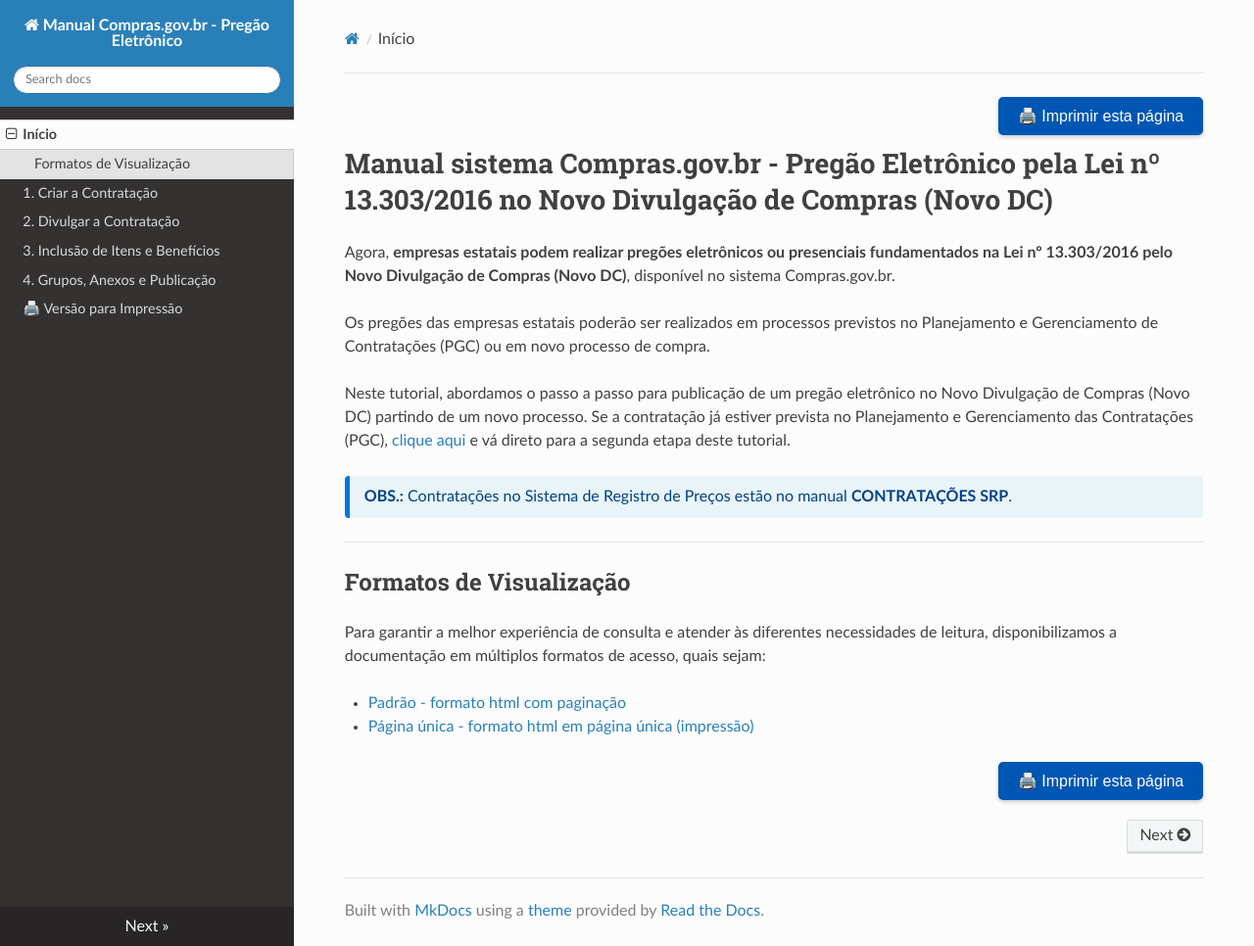
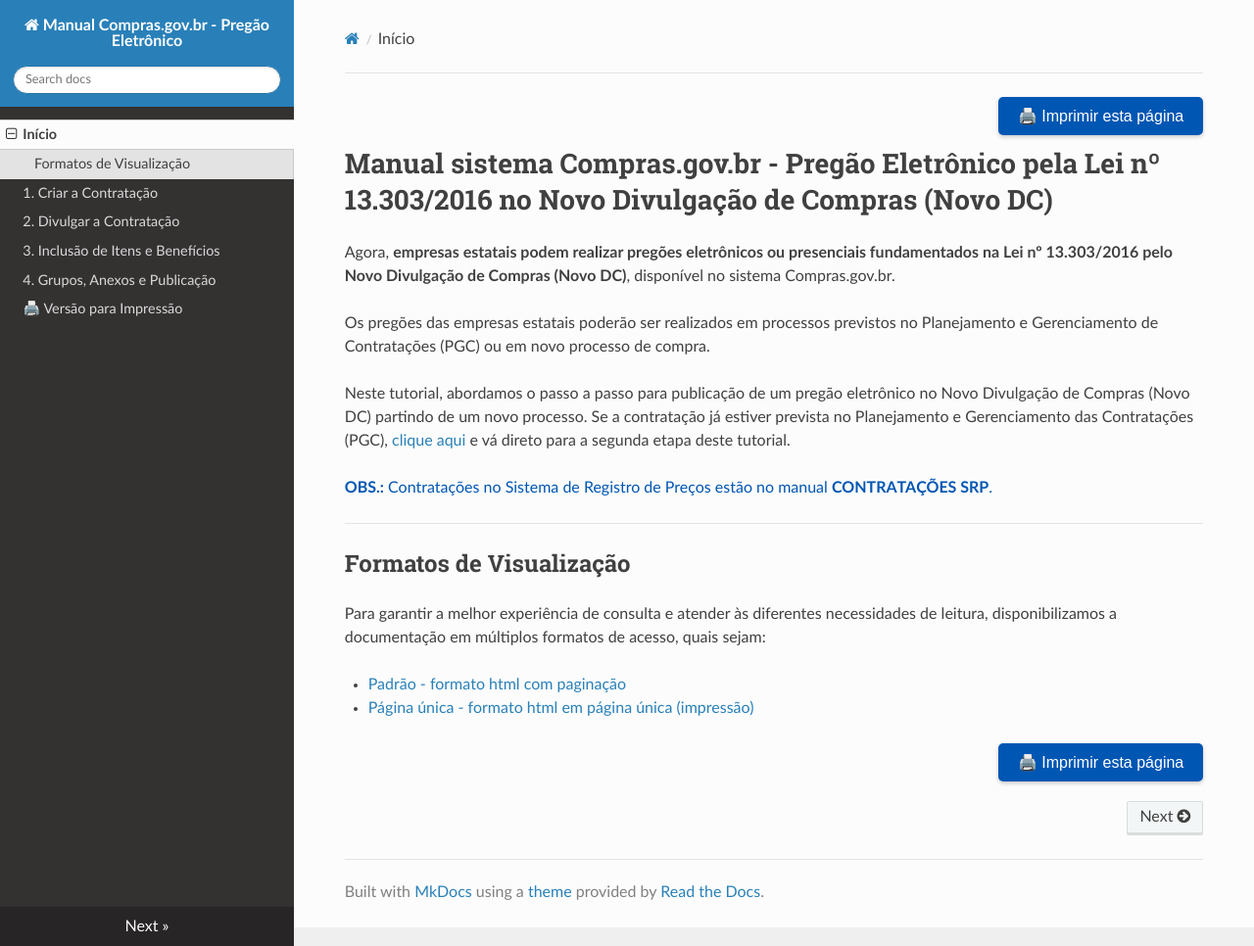
Before and after one commit to emilix10-bit/manual-compras-pregao-estilos, an MkDocs documentation site: the page built from docs/index.md, in a window 1280 px wide and 966 px high. Shown: the whole window at 98% size. Built offline with MkDocs 1.6.1, drawn with Linux system fonts in a browser that asks for light colours; nearby versions of some CDN libraries.

Commit message:
Update index.md

```diff
--- a/docs/index.md
+++ b/docs/index.md
@@ -12,10 +12,9 @@ Os pregões das empresas estatais poderão ser realizados em processos previstos
 
 Neste tutorial, abordamos o passo a passo para publicação de um pregão eletrônico no Novo Divulgação de Compras (Novo DC) partindo de um novo processo. Se a contratação já estiver prevista no Planejamento e Gerenciamento das Contratações (PGC), [clique aqui](02-divulgar-contratacao.md) e vá direto para a segunda etapa deste tutorial.
 
-<div style="background-color: #e8f4f8; border-left: 5px solid #0275d8; padding: 12px 15px; margin: 15px 0; border-radius: 4px; color: #004085;">
+<p style="color: #0056b3; font-size: 16px;">
   <strong>OBS.:</strong> Contratações no Sistema de Registro de Preços estão no manual <strong>CONTRATAÇÕES SRP</strong>.
-</div>
-
+</p>
 ---
 
 ## Formatos de Visualização
```
